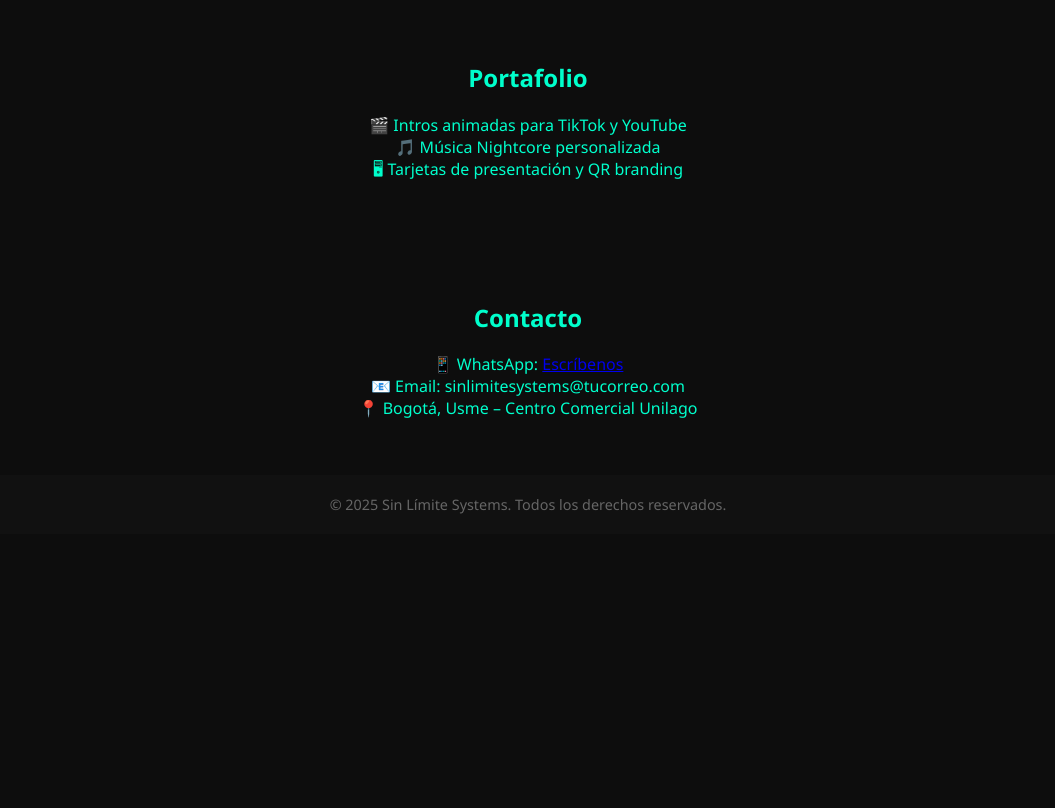
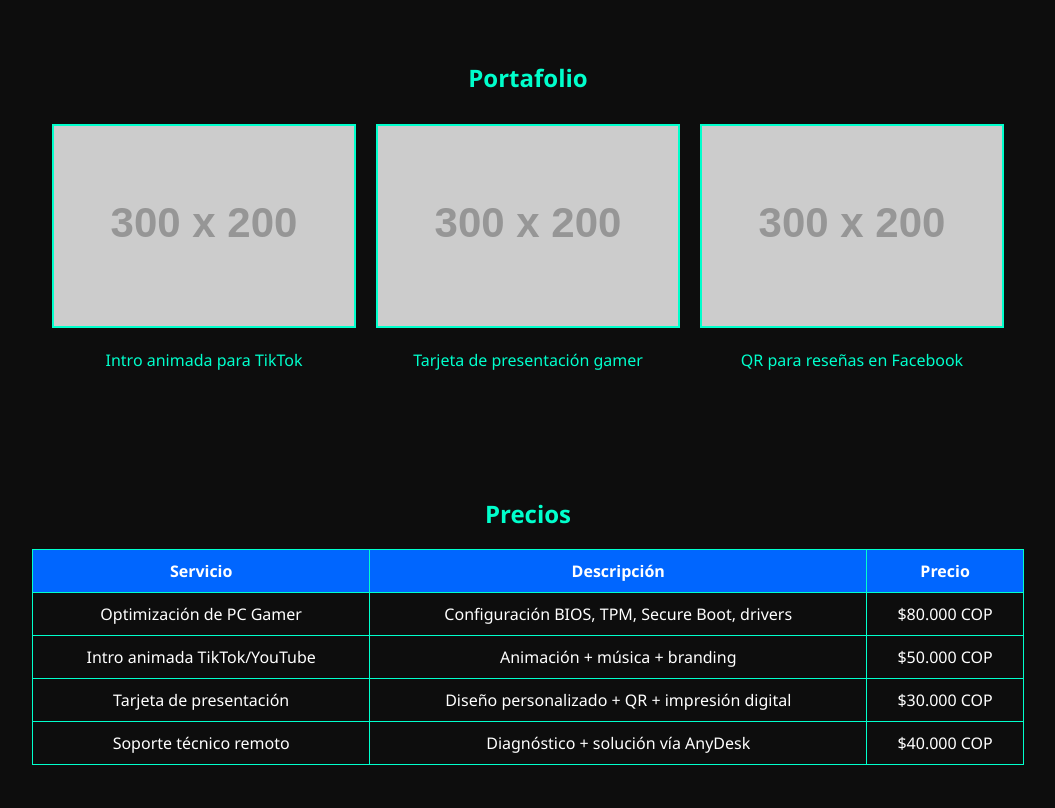
Before and after one commit to andtorres1991/sinlimite-system, a plain HTML site: page index.html in a window 1280 px wide. Shown: the part 460-1268 px from the top of the page, without its empty margins (112-1167 px from the left). Before the commit the page ends 994 px from the top, so only its background shows below. Drawn offline with Linux system fonts and the light colour scheme; placeholder pictures from the web are drawn by us.

Commit message:
Update index.html

```diff
--- a/index.html
+++ b/index.html
@@ -31,6 +31,31 @@
     section {
       padding: 40px 20px;
     }
+    .galeria {
+      display: flex;
+      flex-wrap: wrap;
+      justify-content: center;
+    }
+    .galeria div {
+      margin: 10px;
+    }
+    .galeria img {
+      width: 300px;
+      border: 2px solid #00ffcc;
+    }
+    table {
+      margin: 0 auto;
+      border-collapse: collapse;
+      width: 80%;
+      color: #fff;
+    }
+    th, td {
+      border: 1px solid #00ffcc;
+      padding: 10px;
+    }
+    th {
+      background-color: #0066ff;
+    }
     footer {
       background-color: #111;
       color: #666;
@@ -46,6 +71,7 @@
     <nav>
       <a href="#servicios">Servicios</a>
       <a href="#portafolio">Portafolio</a>
+      <a href="#precios">Precios</a>
       <a href="#contacto">Contacto</a>
     </nav>
   </header>
@@ -57,7 +83,51 @@
 
   <section id="portafolio">
     <h2>Portafolio</h2>
-    <p>🎬 Intros animadas para TikTok y YouTube<br>🎵 Música Nightcore personalizada<br>🖥 Tarjetas de presentación y QR branding</p>
+    <div class="galeria">
+      <div>
+        <img src="https://via.placeholder.com/300x200.png?text=Intro+TikTok" alt="Intro TikTok">
+        <p>Intro animada para TikTok</p>
+      </div>
+      <div>
+        <img src="https://via.placeholder.com/300x200.png?text=Tarjeta+de+Presentación" alt="Tarjeta">
+        <p>Tarjeta de presentación gamer</p>
+      </div>
+      <div>
+        <img src="https://via.placeholder.com/300x200.png?text=QR+Reseñas" alt="QR">
+        <p>QR para reseñas en Facebook</p>
+      </div>
+    </div>
+  </section>
+
+  <section id="precios">
+    <h2>Precios</h2>
+    <table>
+      <tr>
+        <th>Servicio</th>
+        <th>Descripción</th>
+        <th>Precio</th>
+      </tr>
+      <tr>
+        <td>Optimización de PC Gamer</td>
+        <td>Configuración BIOS, TPM, Secure Boot, drivers</td>
+        <td>$80.000 COP</td>
+      </tr>
+      <tr>
+        <td>Intro animada TikTok/YouTube</td>
+        <td>Animación + música + branding</td>
+        <td>$50.000 COP</td>
+      </tr>
+      <tr>
+        <td>Tarjeta de presentación</td>
+        <td>Diseño personalizado + QR + impresión digital</td>
+        <td>$30.000 COP</td>
+      </tr>
+      <tr>
+        <td>Soporte técnico remoto</td>
+        <td>Diagnóstico + solución vía AnyDesk</td>
+        <td>$40.000 COP</td>
+      </tr>
+    </table>
   </section>
 
   <section id="contacto">
```
